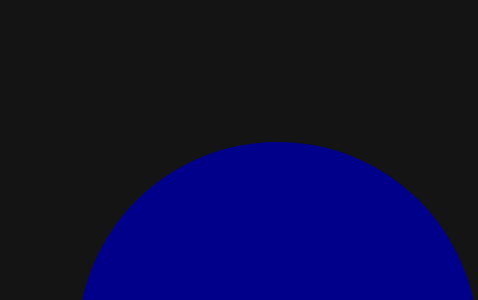
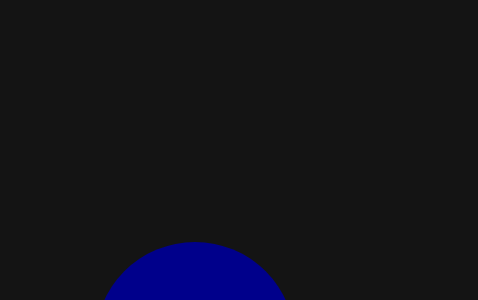
Before and after one commit to MarcosNVG/Relogio-html, a plain HTML site: page index.html in a window 390 px wide. Shown: the part 80-380 px from the top of the page, 478 px wide, since content can reach past the window. Drawn offline with Linux system fonts and the light colour scheme.

Commit message:
Responsividade relógio p2
Trabalhei na responsividade do relógio principal em mais resoluções.

```diff
--- a/style/style.css
+++ b/style/style.css
@@ -87,22 +87,31 @@ footer {
     }
 }
 
-/*@media (max-width: 1366px) {
+/*@media (max-width: 1000px) {
+    menu {
+        padding: 0px 100px;
+
+    }
+}*/
+
+@media (max-width: 800px) {
     section {
-        width: 400px;
-        height: 400px;
+        width: 300px;
+        height: 300px;
     }
     #horario {
-        line-height: 400px;
+        line-height: 300px;
+        font-size: 3rem;
     }
 }
 
-/*@media (max-width: 1366px) {
+@media (max-width: 480px) {
     section {
-        width: 400px;
-        height: 400px;
+        width: 200px;
+        height: 200px;
     }
     #horario {
-        line-height: 400px;
+        line-height: 200px;
+        font-size: 2rem;
     }
-}*/
+}
```
